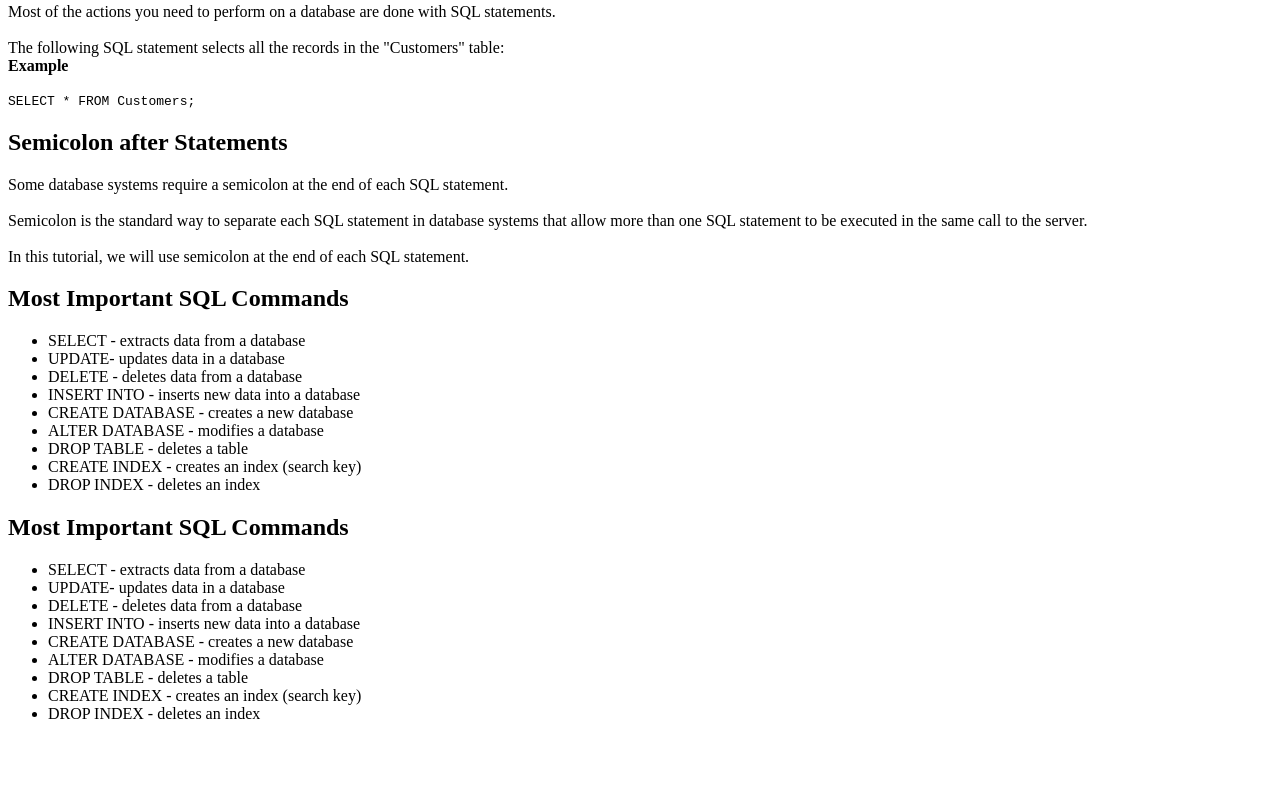
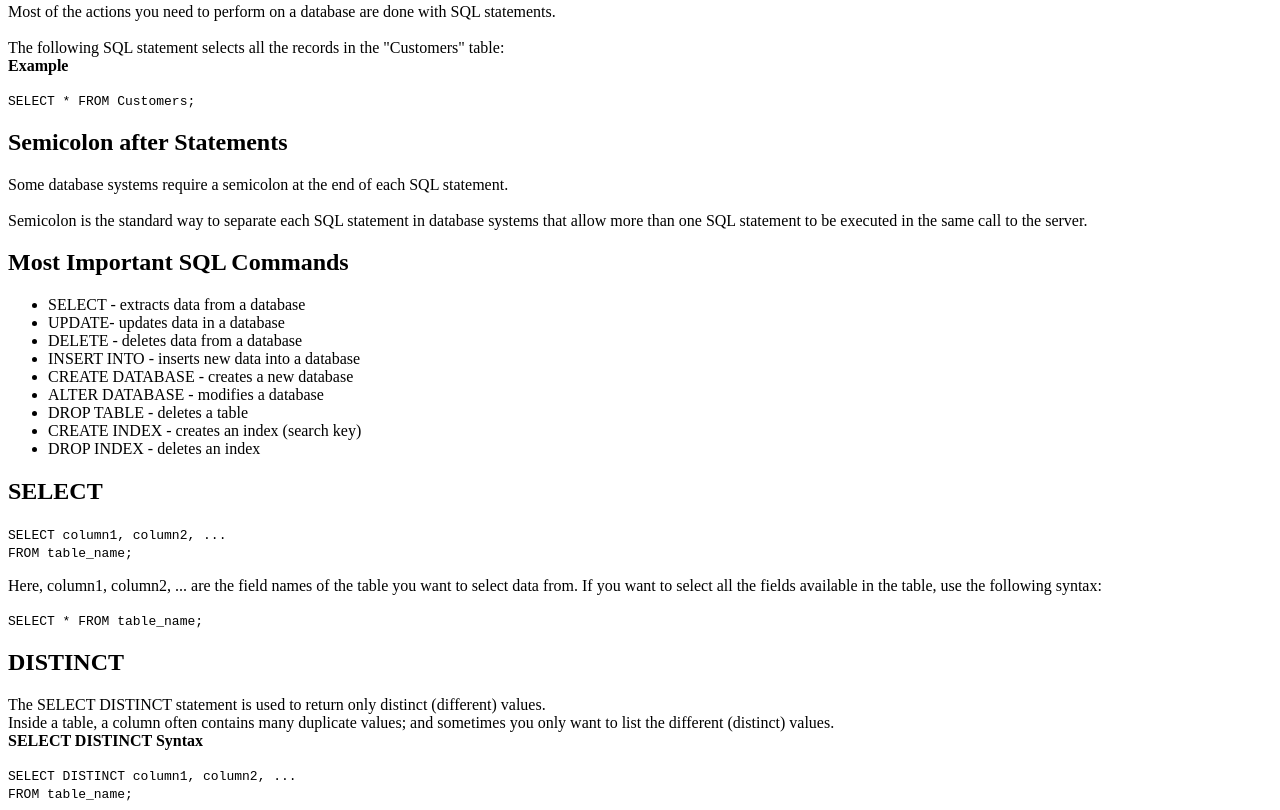
Before and after one commit to MigajaSuarez/technical, a plain HTML site: page index.html in a window 1280 px wide. Shown: the part 999-1809 px from the top of the page. Before the commit the page ends 1738 px from the top, so only its background shows below. Drawn offline with Linux system fonts and the light colour scheme.

Commit message:
info 100%

```diff
--- a/index.html
+++ b/index.html
@@ -14,10 +14,12 @@
         <a href="#What_is _SQL" class="nav-link" >What is SQL</a>
         <a href="#SQL_in Your_Web_Site" class="nav-link" >SQL in Your Web Site</a>
         <a href="#RDBMS" class="nav-link" >RDBMS</a>
-        <a href="SQL_Syntax" class="nav-link" >SQL Syntax</a>
-        <a href="#" class="nav-link" ></a>
-        <a href="#" class="nav-link" ></a>
-        <a href="#" class="nav-link" ></a>
+        <a href="#SQL_Syntax" class="nav-link" >SQL Syntax</a>
+        <a href="#SQL_Statements" class="nav-link" >SQL Statements</a>
+        <a href="#Semicolon_after_Statements" class="nav-link" >Semicolon after Statements</a>
+        <a href="#Most_Important_SQL_Commands" class="nav-link" >Most Important SQL Commands</a>
+        <a href="#SELECT" class="nav-link" >SELECT</a>
+        <a href="#DISTINCT" class="nav-link" >DISTINCT</a>
       </header>
     </nav>
     <div class="container">
@@ -96,8 +98,7 @@ The following SQL statement selects all the records in the "Customers" table:<br
           Semicolon after Statements
         </h2>
         <p>Some database systems require a semicolon at the end of each SQL statement.<br><br>
-Semicolon is the standard way to separate each SQL statement in database systems that allow more than one SQL statement to be executed in the same call to the server.<br><br>
-In this tutorial, we will use semicolon at the end of each SQL statement.
+Semicolon is the standard way to separate each SQL statement in database systems that allow more than one SQL statement to be executed in the same call to the server.
 </p>
       </section>
       <section class="main-section" id="Most_Important_SQL_Commands">
@@ -117,25 +118,28 @@ In this tutorial, we will use semicolon at the end of each SQL statement.
         </ul>
         <p></p>
       </section>
+      <section class="main-section" id="SELECT">
+        <h2>
+          SELECT
+        </h2>
+        <code>SELECT column1, column2, ...<br>
+  FROM table_name;
+  </code>
+        <p>Here, column1, column2, ... are the field names of the table you want to select data from. If you want to select all the fields available in the table, use the following syntax:</p>
+        <code>SELECT * FROM table_name;</code>
+      </section>
+      <section class="main-section" id="DISTINCT">
+        <h2>
+          DISTINCT
+        </h2>
 
-    </section>
-    <section class="main-section" id="Most_Important_SQL_Commands">
-      <h2>
-        Most Important SQL Commands
-      </h2>
-      <ul>
-        <li>SELECT - extracts data from a database</li>
-        <li>UPDATE- updates data in a database</li>
-        <li>DELETE - deletes data from a database</li>
-        <li>INSERT INTO - inserts new data into a database</li>
-        <li>CREATE DATABASE - creates a new database</li>
-        <li>ALTER DATABASE - modifies a database</li>
-        <li>DROP TABLE - deletes a table</li>
-        <li>CREATE INDEX - creates an index (search key)</li>
-        <li>DROP INDEX - deletes an index</li>
-      </ul>
-      <p></p>
-    </section>
+        <p>The SELECT DISTINCT statement is used to return only distinct (different) values. <br>
+  Inside a table, a column often contains many duplicate values; and sometimes you only want to list the different (distinct) values.<br> <strong>SELECT DISTINCT Syntax</strong>
+  </p>
+        <code>SELECT DISTINCT column1, column2, ...<br>
+  FROM table_name;
+  </code>
+      </section>
 
     </div>
 
```
